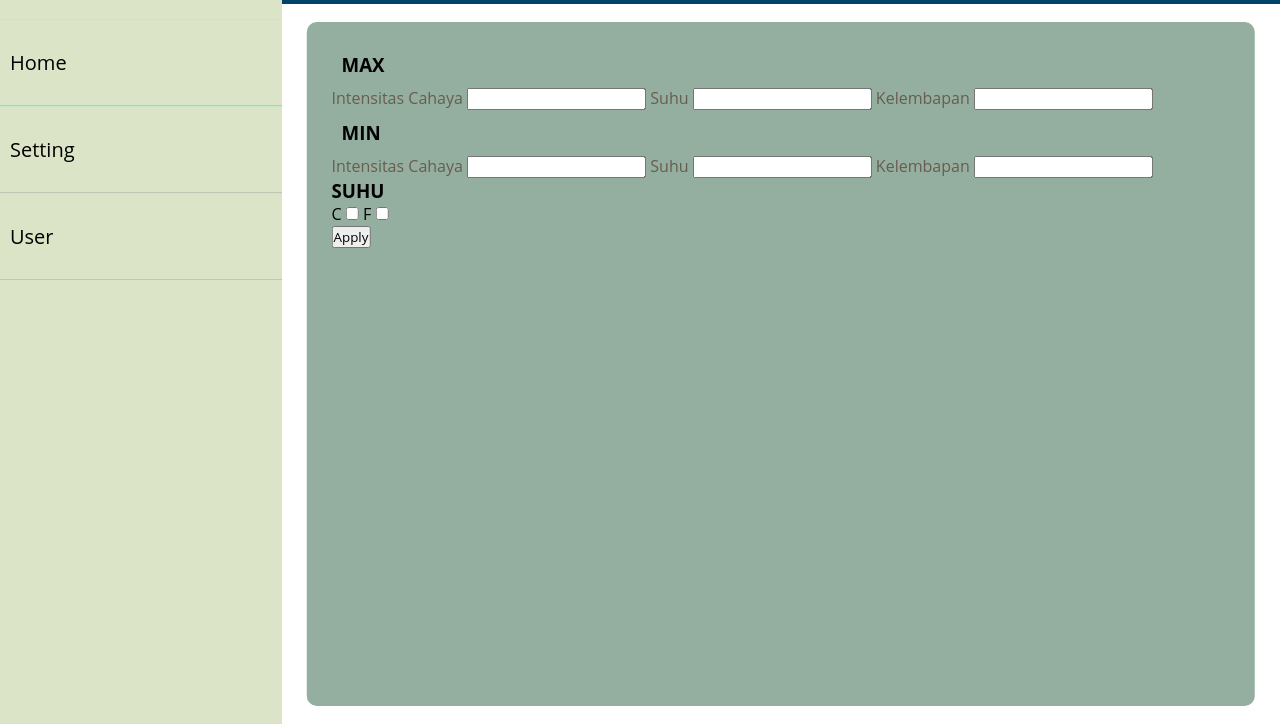
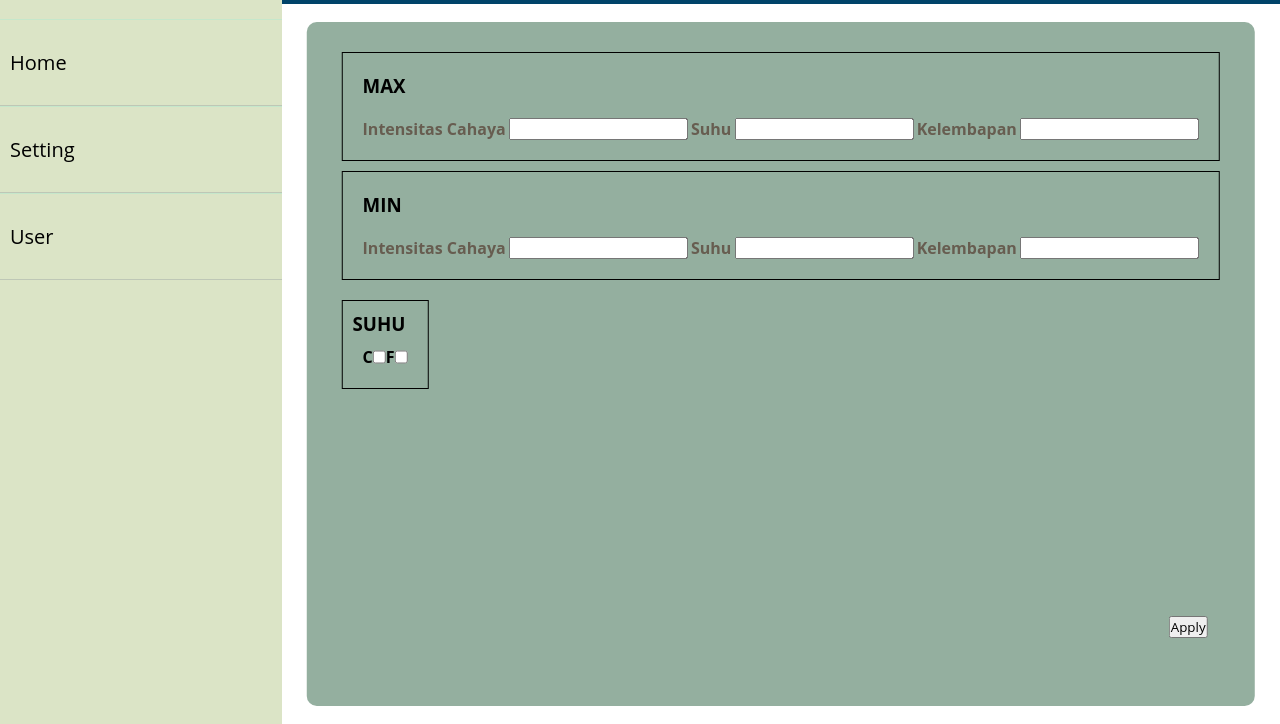
Before and after one commit to Herdvair/rpl, a plain HTML site: page settings.html in a window 1280 px wide. Shown: the part 76-800 px from the top of the page. Drawn offline with nearby package versions, Linux system fonts and the light colour scheme.

Commit message:
Update style.css

```diff
--- a/style.css
+++ b/style.css
@@ -450,3 +450,51 @@ section h1 {
   float:right;
   font-weight: bold;
 }
+
+ .max{
+    border: 1px solid black;
+    padding:10px;
+    margin:10px;
+  }
+
+  .min{
+    border: 1px solid black;
+    padding:10px;
+    margin : 10px;
+  }
+
+  .item-min{
+    display: flex;
+    padding:10px;
+    justify-content: space-between;
+    font-weight: bold;
+  }
+
+  .item-max{
+    display: flex;
+    padding:10px;
+    justify-content: space-between;
+    font-weight: bold;
+
+  }
+
+  .set_suhu{
+    border: 1px solid;
+    box-sizing:content-box;
+    padding:10px;
+    margin:10px;
+    position: absolute;
+  }
+
+  .item-suhu{
+    display: flex;
+    padding:10px;
+    justify-content:space-between;
+    font-weight: bold;
+  }
+
+  .submit{
+    position: absolute;
+    bottom: 10%;
+    right: 5%;
+  }
```
